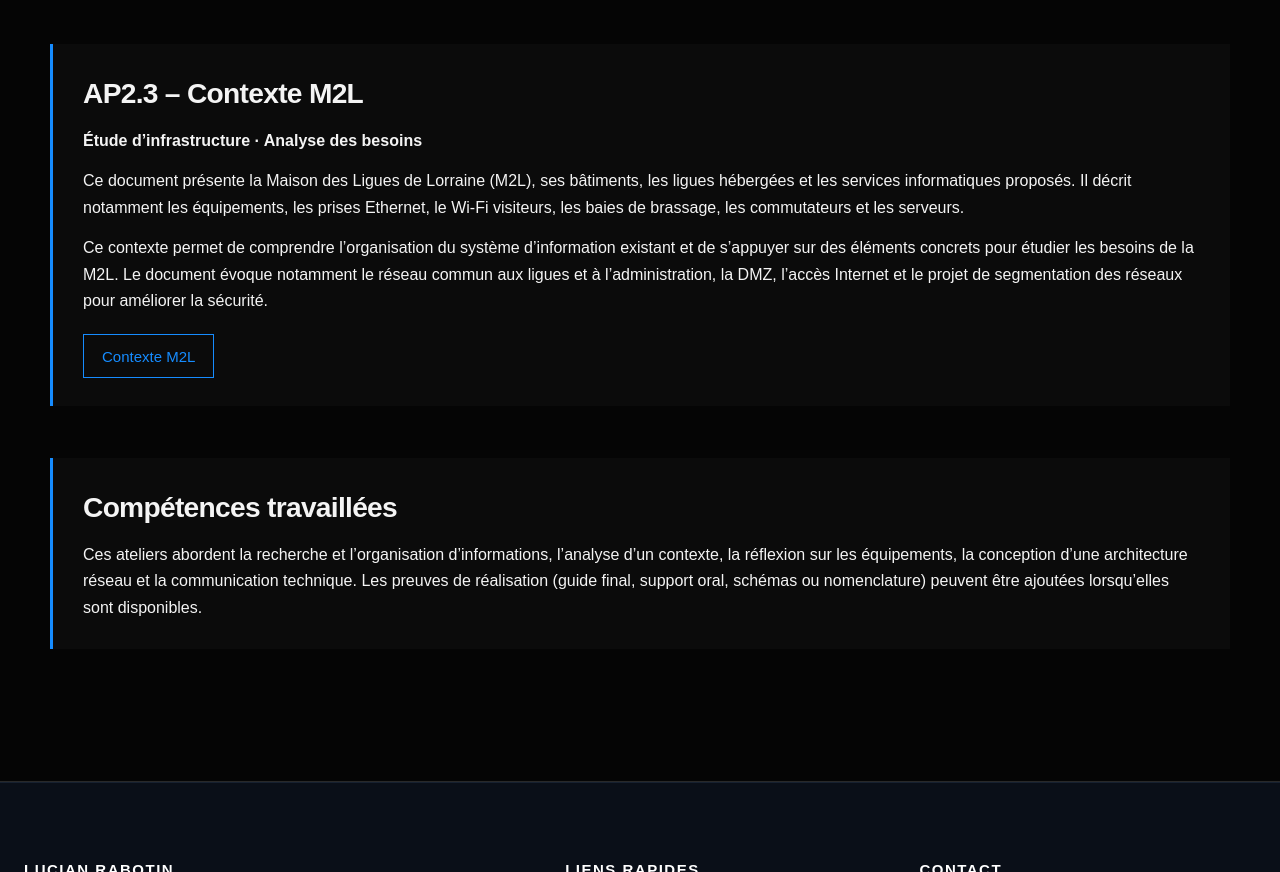
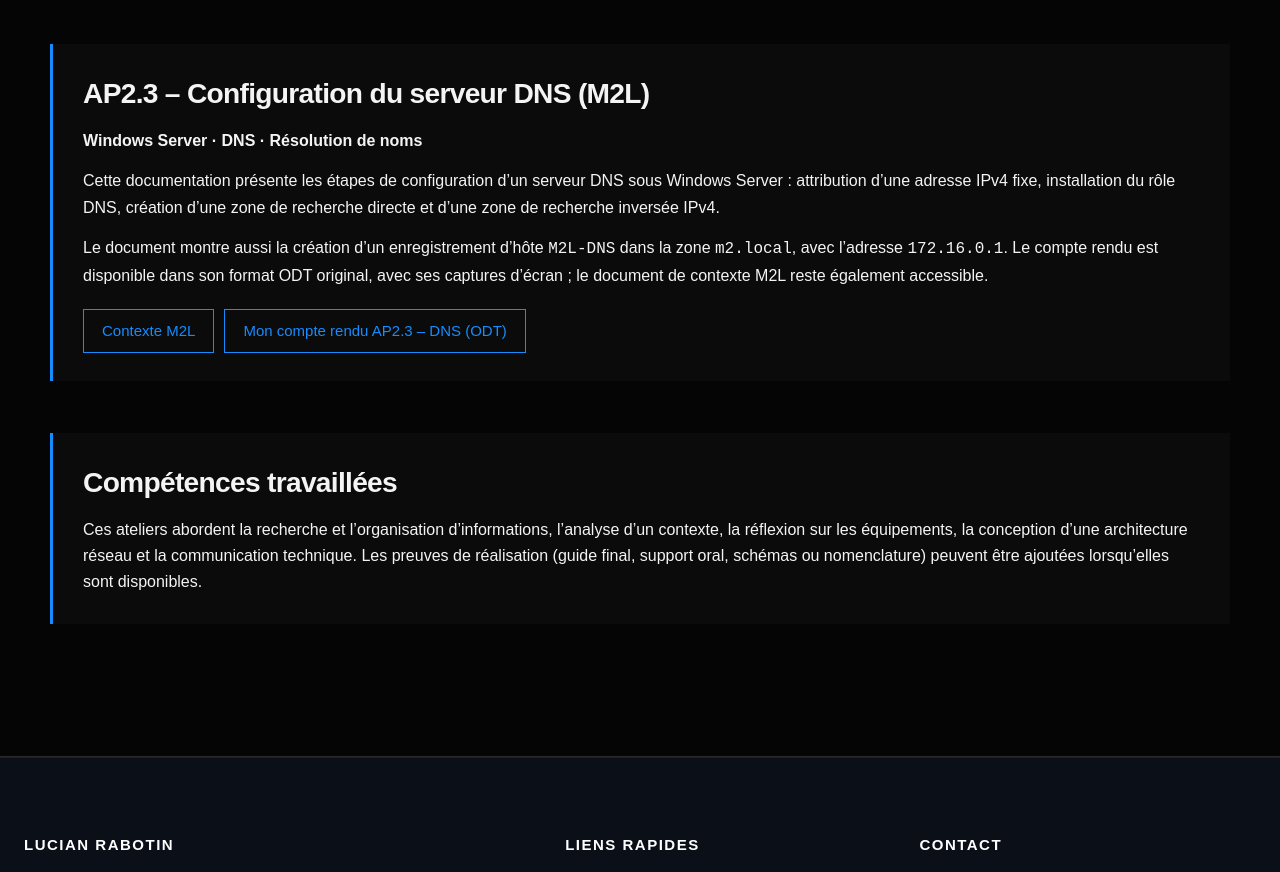
Before and after one commit to LXN-RBTN/RABOTIN-Lucian_Portfolio, a website: page e6.html in a window 1280 px wide. Shown: the part 3083-3955 px from the top of the page. Drawn offline with Linux system fonts and the light colour scheme.

Commit message:
feat(E6): ajouter le compte rendu DNS AP2.3 au format ODT original

```diff
--- a/e6.html
+++ b/e6.html
@@ -23,7 +23,7 @@
 </div>
 <div class="ap-list ap2-list"><h2 class="ap-group-title">AP2 – Réseaux et systèmes</h2><article class="ap-card"><h2>AP2.1 – Découpage du réseau</h2><p><strong>Réseaux · DHCP · Sécurité</strong></p><p>L’objectif de cette mission est de segmenter le réseau de la M2L en sous-réseaux afin de mieux organiser les équipements et de renforcer la sécurité. Le contexte prévoit notamment des réseaux distincts pour le Curling, l’e-sport League of Legends et l’administration.</p><p>Le travail demandé comprend la configuration de commutateurs Cisco, la mise en place de serveurs DHCP sous Windows Server et Debian, la sauvegarde des configurations des commutateurs sur les serveurs et la réalisation de tests. La solution doit d’abord être simulée dans Packet Tracer, puis vérifiée sur les équipements prévus.</p><div class="btns"><a class="btn secondary" href="assets/documents/AP2.1-decoupage-reseau.pdf" target="_blank" rel="noopener">Sujet AP2.1</a><a class="btn secondary" href="assets/documents/AP2.1-compte-rendu.pdf" target="_blank" rel="noopener noreferrer">Mon compte rendu AP2.1 (PDF)</a></div></article>
 <article class="ap-card"><h2>AP2.2 – Mise en place d’un domaine</h2><p><strong>Windows Server · Active Directory · DNS · DHCP</strong></p><p>Cette mission consiste à créer un domaine Active Directory nommé <code>m2l.lan</code> afin de centraliser la gestion des utilisateurs et des postes de la M2L. Le sujet prévoit la création des comptes pour les ligues de basket, de handball et de volley, ainsi que l’organisation des unités d’organisation et des groupes.</p><p>Il faut également définir des stratégies de groupe (GPO), limiter les droits des utilisateurs, configurer des partages de fichiers avec des autorisations adaptées et leur montage automatique. Le sujet demande enfin de prévoir la redondance des services d’annuaire, DNS et DHCP, ainsi qu’une administration distante sécurisée et des tests de fonctionnement.</p><div class="btns"><a class="btn secondary" href="assets/documents/AP2.2-mise-en-place-domaine.pdf" target="_blank" rel="noopener">Sujet AP2.2</a><a class="btn secondary" href="assets/documents/AP2.2-compte-rendu.pdf" target="_blank" rel="noopener noreferrer">Mon compte rendu AP2.2 (PDF)</a></div></article>
-<article class="ap-card"><h2>AP2.3 – Contexte M2L</h2><p><strong>Étude d’infrastructure · Analyse des besoins</strong></p><p>Ce document présente la Maison des Ligues de Lorraine (M2L), ses bâtiments, les ligues hébergées et les services informatiques proposés. Il décrit notamment les équipements, les prises Ethernet, le Wi-Fi visiteurs, les baies de brassage, les commutateurs et les serveurs.</p><p>Ce contexte permet de comprendre l’organisation du système d’information existant et de s’appuyer sur des éléments concrets pour étudier les besoins de la M2L. Le document évoque notamment le réseau commun aux ligues et à l’administration, la DMZ, l’accès Internet et le projet de segmentation des réseaux pour améliorer la sécurité.</p><div class="btns"><a class="btn secondary" href="assets/documents/AP2.3-contexte-M2L.pdf" target="_blank" rel="noopener">Contexte M2L</a></div></article>
+<article class="ap-card"><h2>AP2.3 – Configuration du serveur DNS (M2L)</h2><p><strong>Windows Server · DNS · Résolution de noms</strong></p><p>Cette documentation présente les étapes de configuration d’un serveur DNS sous Windows Server : attribution d’une adresse IPv4 fixe, installation du rôle DNS, création d’une zone de recherche directe et d’une zone de recherche inversée IPv4.</p><p>Le document montre aussi la création d’un enregistrement d’hôte <code>M2L-DNS</code> dans la zone <code>m2.local</code>, avec l’adresse <code>172.16.0.1</code>. Le compte rendu est disponible dans son format ODT original, avec ses captures d’écran ; le document de contexte M2L reste également accessible.</p><div class="btns"><a class="btn secondary" href="assets/documents/AP2.3-contexte-M2L.pdf" target="_blank" rel="noopener">Contexte M2L</a><a class="btn secondary" href="assets/documents/AP2.3-compte-rendu-DNS.odt" target="_blank" rel="noopener noreferrer" download>Mon compte rendu AP2.3 – DNS (ODT)</a></div></article>
 </div>
 <div class="ap-note"><h2>Compétences travaillées</h2><p>Ces ateliers abordent la recherche et l’organisation d’informations, l’analyse d’un contexte, la réflexion sur les équipements, la conception d’une architecture réseau et la communication technique. Les preuves de réalisation (guide final, support oral, schémas ou nomenclature) peuvent être ajoutées lorsqu’elles sont disponibles.</p></div>
 </div></section></main>
```
Also changed, not shown: 1 other file.
